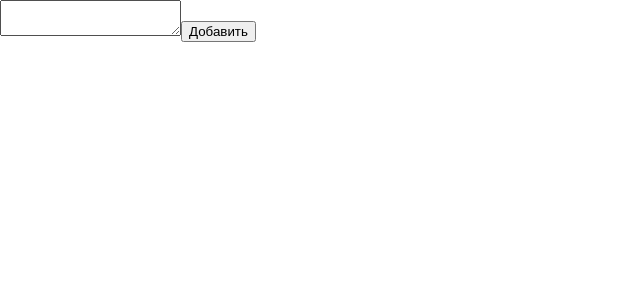
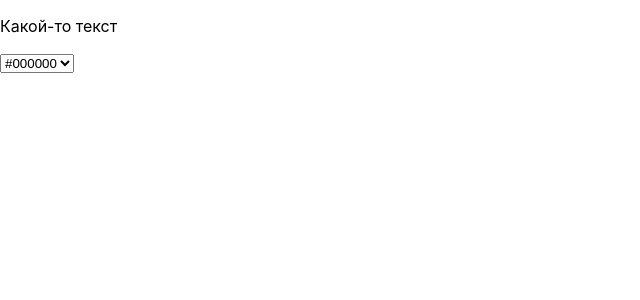
Before and after one commit to IrshakAnna-Mariia/LearnReact, a React (Create React App) app in the folder lesson_6/: page / in a window 1280 px wide. Shown: the top 300 px of the page, without its empty margins (0-640 px from the left). Built offline with nearby package versions, Linux system fonts and the light colour scheme.

Commit message:
Lesson_6. Task 8

```diff
--- a/lesson_6/package.json
+++ b/lesson_6/package.json
@@ -8,6 +8,7 @@
     "@testing-library/user-event": "^12.1.10",
     "react": "^17.0.2",
     "react-dom": "^17.0.2",
+    "react-jss": "^10.7.1",
     "react-scripts": "4.0.3",
     "web-vitals": "^1.0.1"
   },
--- a/lesson_6/src/App.js
+++ b/lesson_6/src/App.js
@@ -1,21 +1,18 @@
-import { useState } from "react";
+import { useState } from 'react';
 
 function App() {
-  const [texts, setTexts] = useState([]);
-  const [text, setText] = useState('');
+  const [colors, setColors] = useState(['#000000', '#ff00ff', '#ff0000']);
+  const [currentColor, setCurrentColor] = useState('#000000');
 
-  const handleClickAddText = () => {
-    setTexts(prevTexts => [...prevTexts, text]);
-    setText('')
-  };
+  const handleChangeColor = ({target: {value}}) => setCurrentColor(value);
 
-  const handleChangeInputText = ({target: {value}}) => setText(value);
 
   return (
     <div >
-      <textarea value={text} onChange={handleChangeInputText}></textarea>
-      <button onClick={handleClickAddText} >Добавить</button>
-      {texts.map(item => <p key={item} >{item}</p>)}
+      <p style={{color: currentColor}}>Какой-то текст</p>
+      <select onChange={handleChangeColor}>
+        {colors.map(item => <option key={item}>{item}</option>)}
+      </select>
     </div>
   );
 }
```
Also changed, not shown: 1 other file (tests, documents, lock files or other folders).
